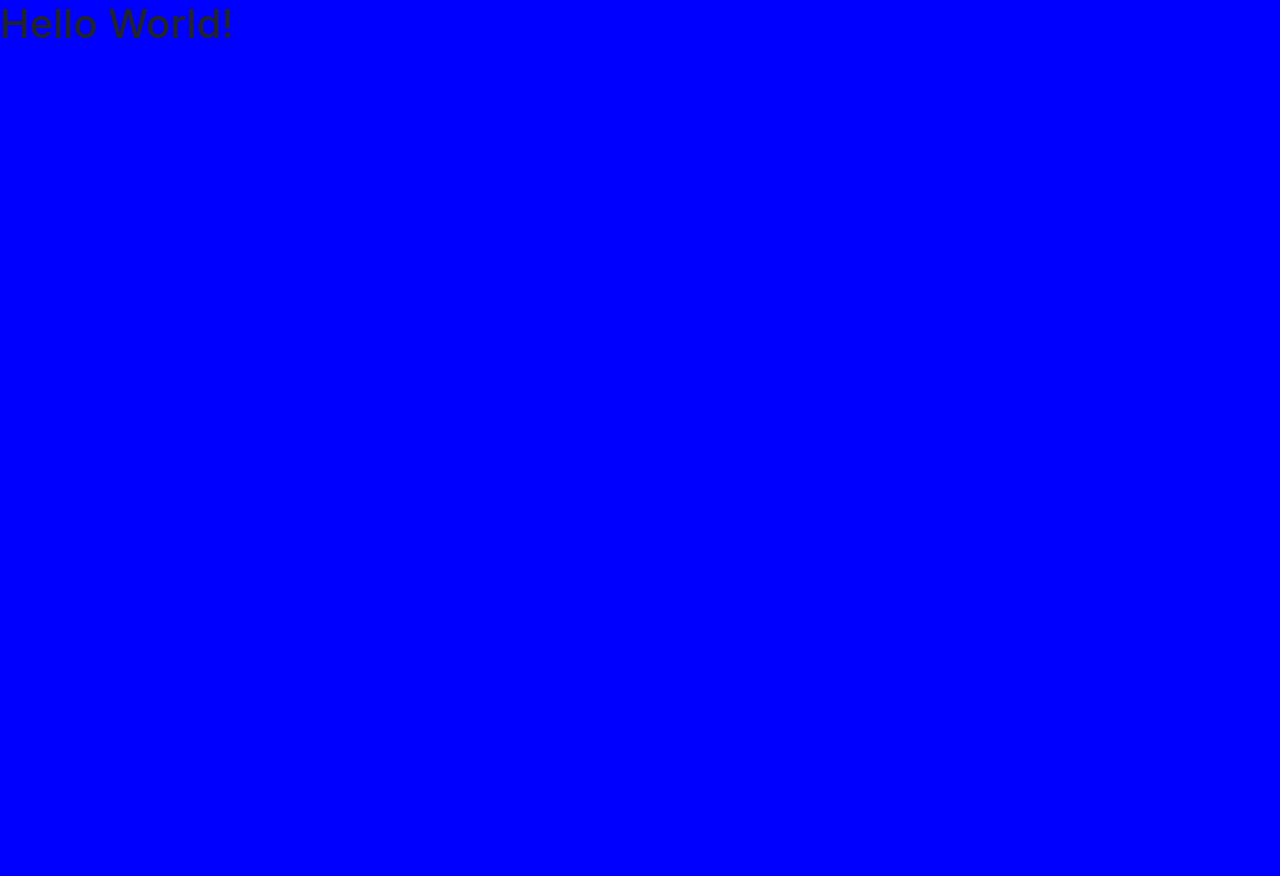
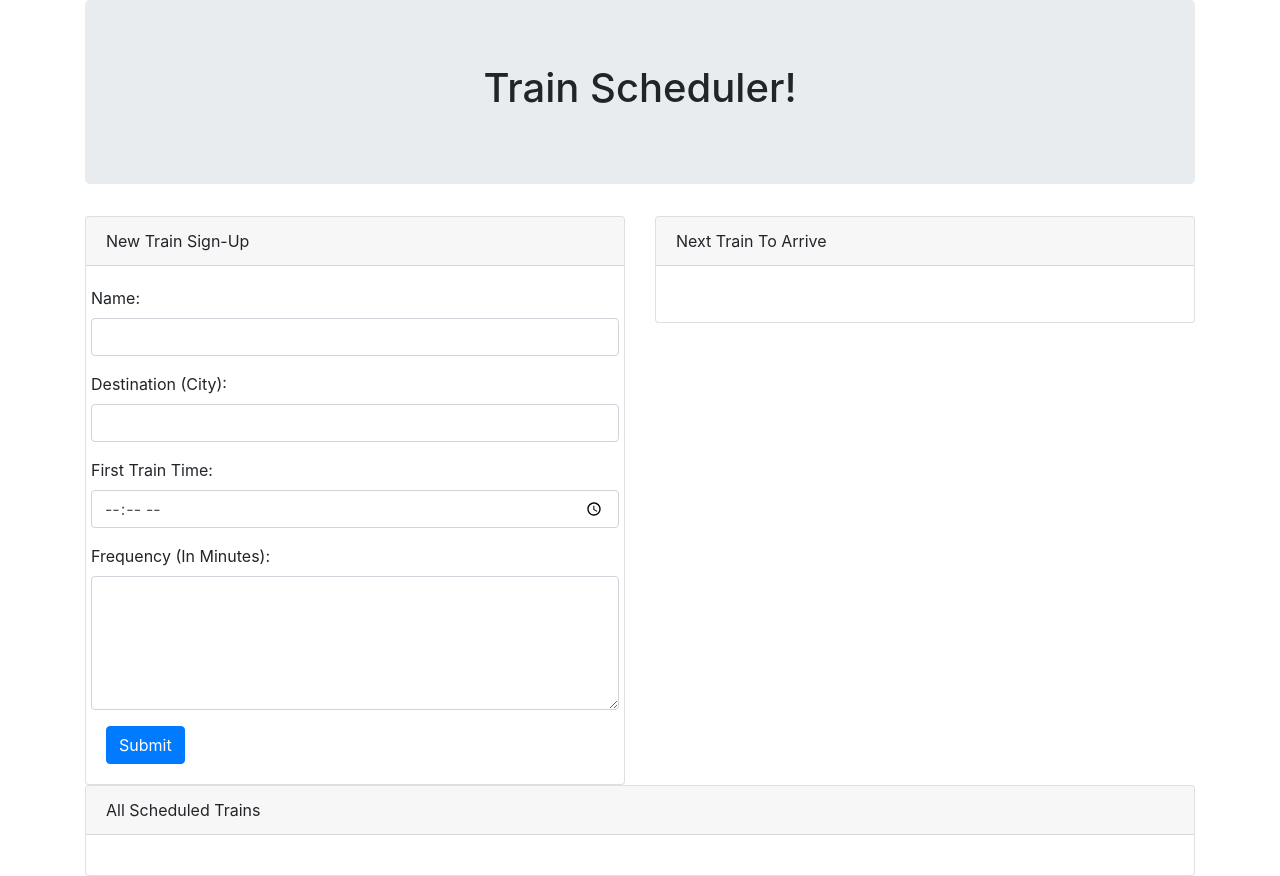
Before and after one commit to Mutahir-Chaudhry/TrainScheduler, a plain HTML site: page index.html in a window 1280 px wide. Before the commit the page ends 800 px from the top, so only its background shows below. Drawn offline with nearby package versions, Linux system fonts and the light colour scheme.

Commit message:
Applied front-end skeleton right now to capture all new train data, display next coming train, and then display all scheduled trains.

```diff
--- a/assets/css/style.css
+++ b/assets/css/style.css
@@ -1,3 +1,2 @@
 body{
-    background-color: blue;
 }
--- a/index.html
+++ b/index.html
@@ -23,11 +23,86 @@
     <!-- jQuery -->
     <script src="https://code.jquery.com/jquery.js"></script>
 
+    <!-- Link to Moment.js -->
+    <script src="https://cdn.jsdelivr.net/momentjs/2.12.0/moment.min.js"></script>
+
 </head>
 
 <body>
-    <h1>Hello World!</h1>
 
+    <div class="container">
+
+        <!-- Jumbotron -->
+        <div class="jumbotron">
+            <h1 class="text-center">Train Scheduler!</h1>
+        </div>
+
+        <div class="row">
+
+            <!-- Sign-Up Card-->
+            <div class="col-lg-6">
+                <div class="card">
+                    <div class="card-header">
+                        New Train Sign-Up
+                    </div>
+
+                    <div class="card-body">
+
+                        <!-- Sign-up Form (note the various input "types")-->
+                        <form role="form">
+                            <div class="form-group row">
+                                <label for="name-input">Name:</label>
+                                <input class="form-control" id="name-input" type="text">
+                            </div>
+                            <div class="form-group row">
+                                <label for="destination-input">Destination (City):</label>
+                                <input class="form-control" id="destination-input" type="text">
+                            </div>
+                            <div class="form-group row">
+                                <label for="firstTrain-input">First Train Time:</label>
+                                <input class="form-control" id="firstTrain-input" type="time">
+                            </div>
+                            <div class="form-group row">
+                                <label for="comment-input">Frequency (In Minutes):</label>
+                                <textarea class="form-control" id="comment-input" rows="5"></textarea>
+                            </div>
+                            <button class="btn btn-primary" id="add-user" type="submit">Submit</button>
+                        </form>
+
+                    </div>
+                </div>
+            </div>
+
+            <!-- Most Recent Member Card -->
+            <div class="col-lg-6">
+                <div class="card">
+                    <div class="card-header">
+                        Next Train To Arrive
+                    </div>
+                    <div class="card-body" id="next-train">
+                        <h2 id="name-display"></h2>
+                        <h4 id="email-display"></h4>
+                        <h4 id="age-display"></h4>
+                        <p id="comment-display"></p>
+                    </div>
+                </div>
+
+            </div>
+
+            <!-- Wells for displaying all users -->
+            <div class="col-lg-12">
+                <div class="card">
+                    <div class="card-header">
+                        All Scheduled Trains
+                    </div>
+                    <div class="card-body">
+                        <div id="all-trains-list"></div>
+                    </div>
+                </div>
+            </div>
+        </div>
+
+    </div>
     <!-- JavaScript Link -->
     <script src="assets/js/logic.js"></script>
 </body>
```
